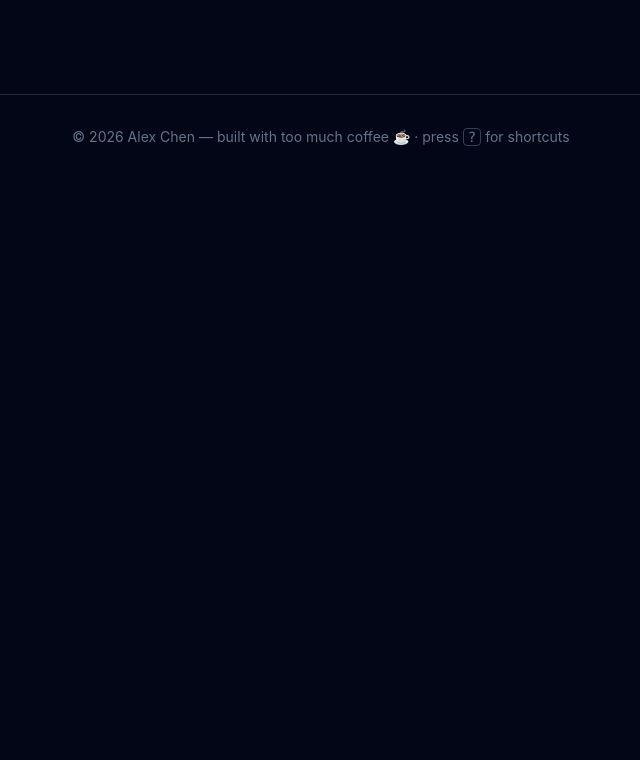
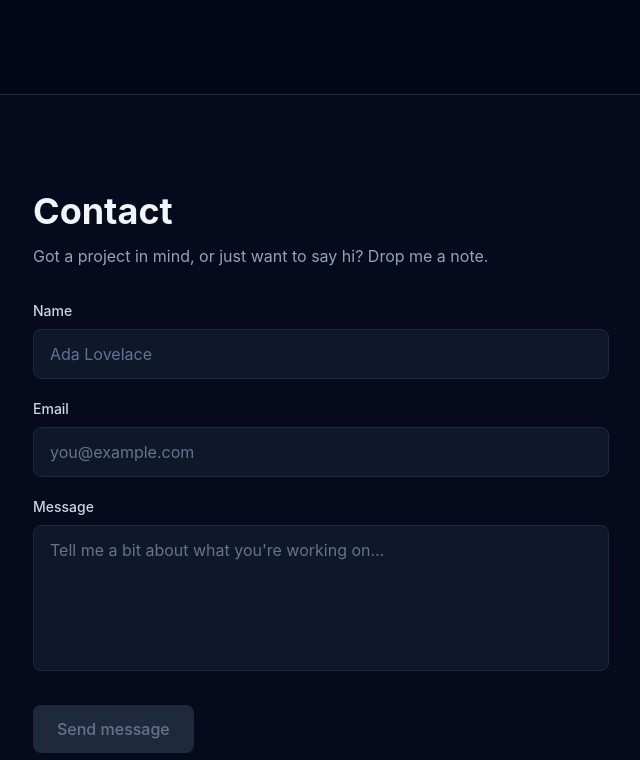
Before and after one commit to ThePyth0nKid/soloPortfolio, a React (Vite) app: page / in a window 1280 px wide. Shown: the part 2720-3480 px from the top of the page, without its empty margins (319-959 px from the left). Before the commit the page ends 2899 px from the top, so only its background shows below. Built offline with nearby package versions, Linux system fonts and the light colour scheme.

Commit message:
feat: Add a contact form with client-side validation (via PatchParty: System)

```diff
--- a/src/App.jsx
+++ b/src/App.jsx
@@ -3,8 +3,9 @@ import Hero from './components/Hero'
 import About from './components/About'
 import Projects from './components/Projects'
 import Timeline from './components/Timeline'
+import Contact from './components/Contact'
 
-const SECTION_IDS = ['top', 'about', 'projects', 'timeline']
+const SECTION_IDS = ['top', 'about', 'projects', 'timeline', 'contact']
 
 function scrollToId(id) {
   if (id === 'top') return window.scrollTo({ top: 0, behavior: 'smooth' })
@@ -81,33 +82,10 @@ export default function App() {
       <About />
       <Projects />
       <Timeline />
+      <Contact />
       <footer className="py-8 text-center text-sm text-slate-500 border-t border-slate-800">
-        © 2026 Alex Chen — built with too much coffee ☕ · press <kbd className="px-1 border border-slate-700 rounded">?</kbd> for shortcuts
+        © 2026 Alex Chen
       </footer>
-      <dialog
-        ref={dialogRef}
-        onClose={() => setHelpOpen(false)}
-        className="bg-slate-900 text-slate-100 border border-slate-700 rounded-xl p-6 backdrop:bg-black/60 max-w-sm"
-      >
-        <h2 className="text-lg font-semibold mb-4">Keyboard shortcuts</h2>
-        <ul className="space-y-2 text-sm">
-          {[
-            ['j', 'Next section'],
-            ['k', 'Previous section'],
-            ['g t', 'Go to top'],
-            ['?', 'Toggle this help'],
-            ['Esc', 'Close this help'],
-          ].map(([k, d]) => (
-            <li key={k} className="flex justify-between gap-6">
-              <kbd className="px-2 py-0.5 bg-slate-800 border border-slate-700 rounded text-xs font-mono">{k}</kbd>
-              <span className="text-slate-400">{d}</span>
-            </li>
-          ))}
-        </ul>
-        <form method="dialog" className="mt-6 text-right">
-          <button className="px-3 py-1 text-sm border border-slate-700 hover:border-slate-500 rounded-md">Close</button>
-        </form>
-      </dialog>
     </div>
   )
 }
--- /dev/null
+++ b/src/components/Contact.jsx
@@ -0,0 +1,151 @@
+import { useState } from 'react'
+
+const INITIAL_VALUES = { name: '', email: '', message: '' }
+
+function validate(values) {
+  const errors = {}
+  if (!values.name.trim()) {
+    errors.name = 'Please enter your name.'
+  }
+  if (!values.email.trim()) {
+    errors.email = 'Please enter your email.'
+  } else if (!/^[^\s@]+@[^\s@]+\.[^\s@]+$/.test(values.email.trim())) {
+    errors.email = 'Please enter a valid email address.'
+  }
+  if (values.message.trim().length < 10) {
+    errors.message = 'Message must be at least 10 characters.'
+  }
+  return errors
+}
+
+export default function Contact() {
+  const [values, setValues] = useState(INITIAL_VALUES)
+  const [touched, setTouched] = useState({})
+  const [submitted, setSubmitted] = useState(false)
+
+  const errors = validate(values)
+  const isValid = Object.keys(errors).length === 0
+
+  function update(field) {
+    return (e) => {
+      setValues((v) => ({ ...v, [field]: e.target.value }))
+      setSubmitted(false)
+    }
+  }
+
+  function blur(field) {
+    return () => setTouched((t) => ({ ...t, [field]: true }))
+  }
+
+  function onSubmit(e) {
+    e.preventDefault()
+    if (!isValid) return
+    console.log('Contact form submission:', values)
+    setSubmitted(true)
+    setValues(INITIAL_VALUES)
+    setTouched({})
+  }
+
+  const showError = (field) => touched[field] && errors[field]
+
+  const inputBase =
+    'w-full px-4 py-3 bg-slate-900 border rounded-lg text-slate-100 placeholder-slate-500 transition-colors focus:outline-none focus:ring-2 focus:ring-purple-500/40'
+  const inputOk = 'border-slate-800 hover:border-slate-700 focus:border-purple-500'
+  const inputErr = 'border-red-500/60 focus:border-red-500'
+
+  return (
+    <section id="contact" className="py-24 px-6 bg-slate-900/30 border-t border-slate-800">
+      <div className="max-w-xl mx-auto space-y-8">
+        <div className="space-y-3">
+          <h2 className="text-4xl font-bold">Contact</h2>
+          <p className="text-slate-400 leading-relaxed">
+            Got a project in mind, or just want to say hi? Drop me a note.
+          </p>
+        </div>
+
+        <form onSubmit={onSubmit} noValidate className="space-y-5">
+          <div className="space-y-2">
+            <label htmlFor="name" className="block text-sm font-medium text-slate-300">
+              Name
+            </label>
+            <input
+              id="name"
+              type="text"
+              value={values.name}
+              onChange={update('name')}
+              onBlur={blur('name')}
+              aria-invalid={Boolean(showError('name'))}
+              aria-describedby={showError('name') ? 'name-error' : undefined}
+              placeholder="Ada Lovelace"
+              className={`${inputBase} ${showError('name') ? inputErr : inputOk}`}
+            />
+            {showError('name') && (
+              <p id="name-error" className="text-xs text-red-400">
+                {errors.name}
+              </p>
+            )}
+          </div>
+
+          <div className="space-y-2">
+            <label htmlFor="email" className="block text-sm font-medium text-slate-300">
+              Email
+            </label>
+            <input
+              id="email"
+              type="email"
+              value={values.email}
+              onChange={update('email')}
+              onBlur={blur('email')}
+              aria-invalid={Boolean(showError('email'))}
+              aria-describedby={showError('email') ? 'email-error' : undefined}
+              placeholder="you@example.com"
+              className={`${inputBase} ${showError('email') ? inputErr : inputOk}`}
+            />
+            {showError('email') && (
+              <p id="email-error" className="text-xs text-red-400">
+                {errors.email}
+              </p>
+            )}
+          </div>
+
+          <div className="space-y-2">
+            <label htmlFor="message" className="block text-sm font-medium text-slate-300">
+              Message
+            </label>
+            <textarea
+              id="message"
+              rows={5}
+              value={values.message}
+              onChange={update('message')}
+              onBlur={blur('message')}
+              aria-invalid={Boolean(showError('message'))}
+              aria-describedby={showError('message') ? 'message-error' : undefined}
+              placeholder="Tell me a bit about what you're working on…"
+              className={`${inputBase} resize-none ${showError('message') ? inputErr : inputOk}`}
+            />
+            {showError('message') && (
+              <p id="message-error" className="text-xs text-red-400">
+                {errors.message}
+              </p>
+            )}
+          </div>
+
+          <div className="flex items-center gap-4 pt-2">
+            <button
+              type="submit"
+              disabled={!isValid}
+              className="px-6 py-3 bg-purple-600 hover:bg-purple-500 disabled:bg-slate-800 disabled:text-slate-500 disabled:cursor-not-allowed rounded-lg font-medium transition-colors"
+            >
+              Send message
+            </button>
+            {submitted && (
+              <span className="text-sm text-green-400">
+                Thanks — I'll be in touch soon.
+              </span>
+            )}
+          </div>
+        </form>
+      </div>
+    </section>
+  )
+}
```
